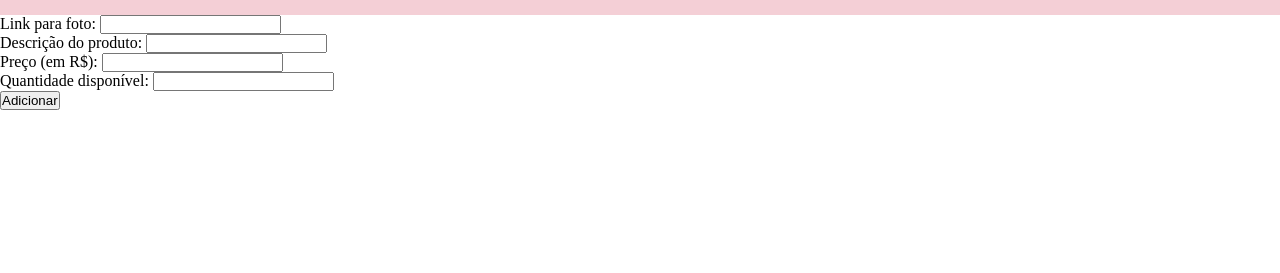
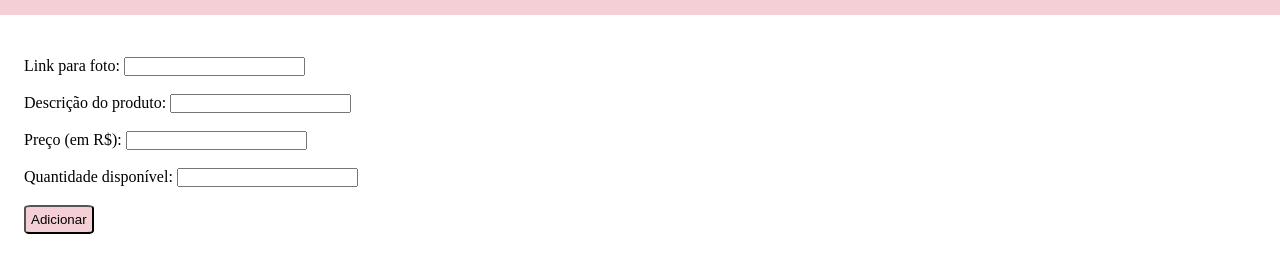
Before and after one commit to aanabarreiro/Site-Loja, a plain HTML site: page add-produto.html in a window 1280 px wide. Shown: the part 209-482 px from the top of the page. Drawn offline with Linux system fonts and the light colour scheme.

Commit message:
Estilização da Loja atualizada.

```diff
--- a/add-produto.html
+++ b/add-produto.html
@@ -10,7 +10,7 @@
     <h1>Bem-vind@ ao <em>Toque de Diva</em>!</h1>
     <br>
     <p>Desperte a diva que há em você – encontre o brilho que você merece!</p>
-    <div>
+    <div class="dados">
         <a href="index.html">Página Inicial</a>
         <a href="ctrl-estoque.html">Controle de Estoque</a>
         <a href="add-produto.html">Adicionar Produto</a>
@@ -24,29 +24,30 @@
 
     <h2 class="tabela">Adicionar Produto</h2>
     <form action="submit">
+        <br>
         <div>
             <label for="link-foto">Link para foto: </label>
             <input type="url" id="link-foto" name="link-foto">
         </div>
-
+        <br>
         <div>
             <label for="descricao">Descrição do produto: </label>
             <!-- Adicione o id apropriado para o input abaixo -->
             <input type="text" id="descricao" name="descrição">
         </div>
-
+        <br>
         <div>
             <label for="preco">Preço (em R$): </label>
             <!-- Adicione o id apropriado e o type para receber números abaixo -->
             <input type="number" id="preco" name="preço">
         </div>
-
+        <br>
         <div>
             <!-- Preencha as propriedades necessárias para os elementos abaixo -->
             <label>Quantidade disponível: </label>
             <input>
         </div>
-
+<br>
         <div class="form-add">
             <!-- Adicione ao type do botão abaixo o valor para que ele submeta o formulário -->
             <button type="submit">Adicionar</button>
@@ -75,4 +76,15 @@
         background-color: #F4CFD6;
         padding: 2vh;
     }
+    div button{
+        background-color: #F4CFD6;
+        padding: 5px;
+        border-radius: 10%;
+    }
+    form{
+        margin: 3vh;
+    }
+    .dados a:hover {
+        text-decoration: underline;
+        }
 </style>
```
Also changed, not shown: ctrl-estoque.html (+3 -0 lines), funcionarios.html (+4 -1 lines), index.html (+6 -0 lines).
